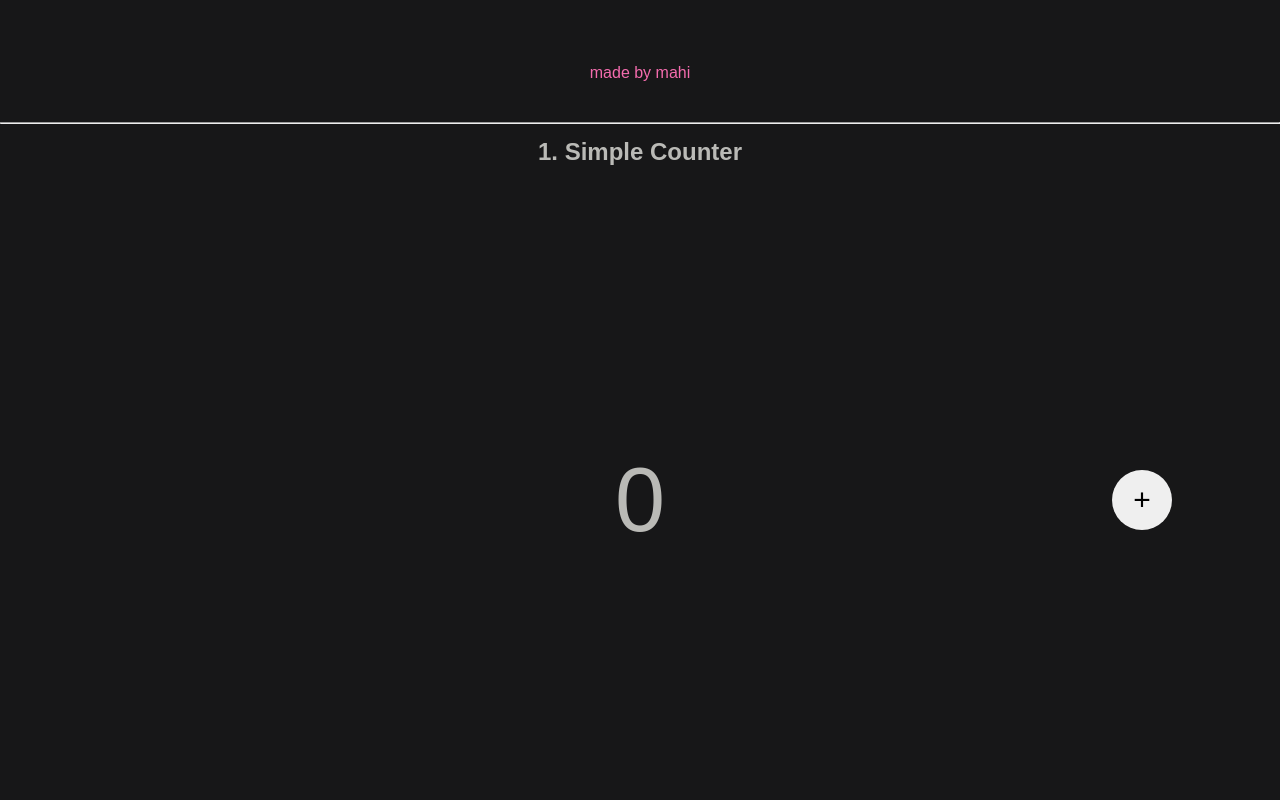
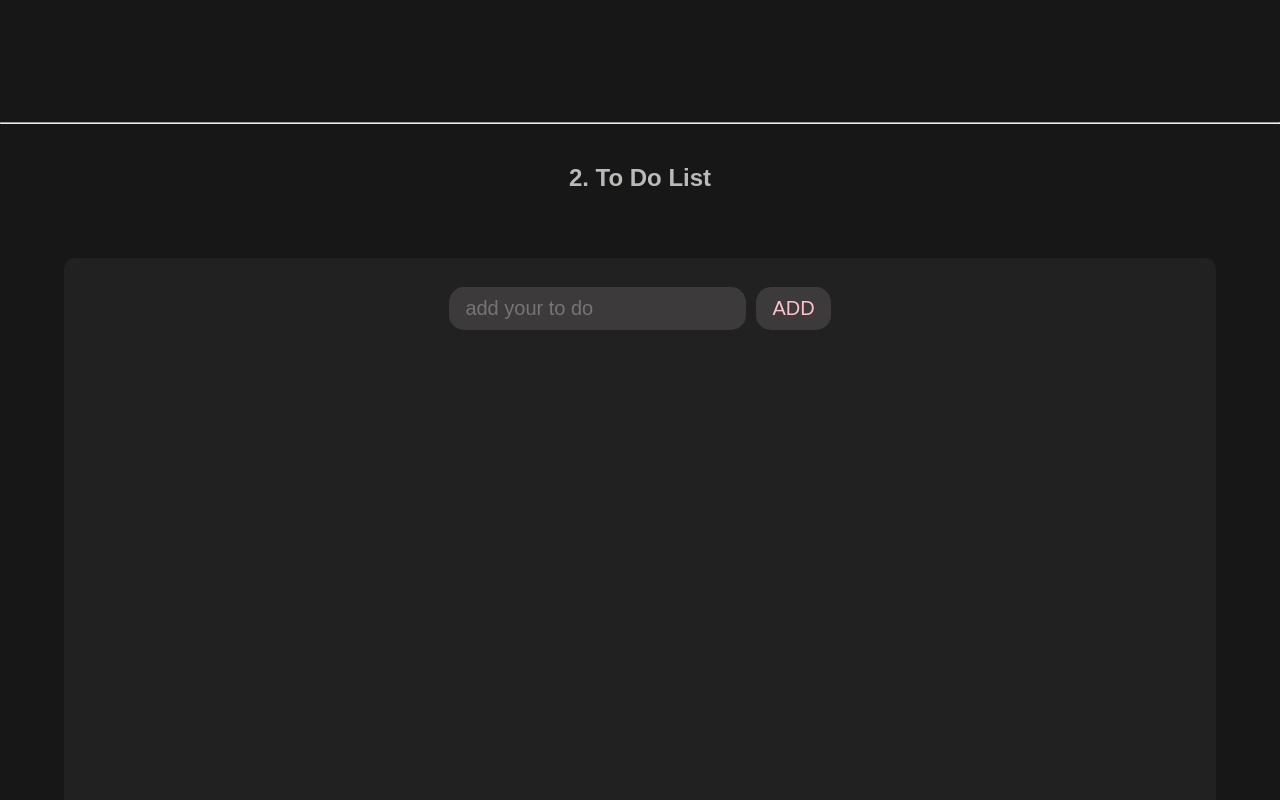
Before and after one commit to khbmh/reactMonster, a React (Vite) app in the folder bgnProjects/: page / in a window 1280 px wide. Shown: the part 1480-2280 px from the top of the page. Built offline with nearby package versions, Linux system fonts and the light colour scheme.

Commit message:
bgn pro 2 done

```diff
--- a/bgnProjects/src/App.jsx
+++ b/bgnProjects/src/App.jsx
@@ -13,13 +13,11 @@ import Nine from './p9/Nine';
 const App = () => {
   return (
     <div id="home">
-      <Two />
-      <hr />
       <Hero />
       <hr />
       <One />
-      {/* <hr />
-      <Two /> */}
+      <hr />
+      <Two />
       <hr />
       <ScrollTop />
       <Three />
--- a/bgnProjects/src/p1/One.jsx
+++ b/bgnProjects/src/p1/One.jsx
@@ -7,7 +7,7 @@ const One = () => {
     <div id="one">
       <section>
         <h1>1. Simple Counter</h1>
-        <div className="container">
+        <div className="container-1">
           <button
             className={`${count < 1 && 'hidden'}`}
             onClick={() => {
--- a/bgnProjects/src/p1/one.css
+++ b/bgnProjects/src/p1/one.css
@@ -1,4 +1,4 @@
-.container {
+.container-1 {
   height: 80vh;
   width: 100%;
   display: flex;
@@ -6,21 +6,23 @@
   justify-content: space-around;
 }
 
-p {
+.container-1 p {
   font-size: 90px;
   width: 40vw;
   text-align: center;
+  border: none;
 }
 
-button {
+.container-1 button {
   padding: 30px;
   border: none;
   border-radius: 44px;
   cursor: pointer;
   position: relative;
+  background-color: #604c59;
 }
 
-span {
+.container-1 span {
   font-weight: 500;
   position: absolute;
   font-size: 30px;
@@ -29,6 +31,6 @@ span {
   transform: translate(-50%, -50%);
 }
 
-.hidden {
+.container-1 .hidden {
   visibility: hidden;
 }
--- a/bgnProjects/src/p2/Two.jsx
+++ b/bgnProjects/src/p2/Two.jsx
@@ -1,10 +1,52 @@
-import React from 'react';
+import { useState } from 'react';
+import './two.css';
 
 const Two = () => {
+  const generateId = () => `${Date.now()}`;
+  const [list, setList] = useState([]);
+  const [item, setItem] = useState('');
+  const task = { task: item, id: generateId() };
+  const handleAdd = () => {
+    setList((list) => [...list, task]);
+    setItem('');
+  };
+
+  const handleRemove = (id) => {
+    setList((list) => list.filter((l) => l.id !== id));
+  };
+
   return (
     <div id="two">
-      <section>
-        <h1>Two</h1>
+      <section className="section-2">
+        <h1>2. To Do List</h1>
+        <div className="container">
+          <div className="input">
+            <input
+              onChange={(e) => {
+                setItem(e.target.value);
+              }}
+              onKeyDown={(e) => {
+                if (e.key === 'Enter') handleAdd();
+              }}
+              value={item}
+              type="text"
+              placeholder="add your to do"
+            />
+            <button onClick={handleAdd}>ADD</button>
+          </div>
+          <div className="list">
+            {list.map((t, idx) => (
+              <p key={t.id}>
+                <span>{idx + 1}.</span>
+                <span>{t.task}</span>
+                <span className="remove" onClick={() => handleRemove(t.id)}>
+                  ✕
+                </span>
+              </p>
+            ))}
+            {!!item.trim() && <p className="yellow">{item} </p>}
+          </div>
+        </div>
       </section>
     </div>
   );
--- /dev/null
+++ b/bgnProjects/src/p2/two.css
@@ -0,0 +1,83 @@
+.section-2 {
+  display: flex;
+  flex-direction: column;
+  align-items: center;
+  justify-content: space-around;
+}
+
+.section-2 .container {
+  height: 70vh;
+  width: 90%;
+  display: flex;
+  flex-direction: column;
+  align-items: center;
+  justify-content: space-around;
+  background: #212121;
+  border-radius: 10px;
+  margin-bottom: 10vh;
+}
+
+.section-2 .input {
+  display: flex;
+  align-items: center;
+  width: 80vw;
+  gap: 10px;
+  justify-content: center;
+}
+
+.section-2 input,
+.section-2 input:active,
+.section-2 input:focus,
+.section-2 button {
+  padding: 10px 16px;
+  font-size: 20px;
+  border-radius: 15px;
+  border: none;
+  outline: none;
+  /*important to know*/
+  max-width: 60vw;
+  background-color: #3c3a3a;
+  color: pink;
+  /* box-shadow: none; */
+}
+
+.section-2 .list {
+  width: 80vw;
+  height: 50vh;
+  display: flex;
+  flex-direction: column;
+  align-items: center;
+  justify-content: baseline;
+  overflow: auto;
+  scrollbar-width: none;
+}
+
+.section-2 p {
+  font-size: 18px;
+  background-color: #32594d;
+  margin-top: 6px;
+  padding: 5px 8px;
+  width: 80vw;
+  max-width: 500px;
+  border-bottom: 2px solid #345105;
+  position: relative;
+  text-align: center;
+  display: flex;
+  align-items: center;
+  justify-content: space-between;
+}
+
+.section-2 .remove {
+  right: 5px;
+  left: auto;
+  background: #b33f3f;
+  font-size: 13px;
+  padding: 4px 8px;
+  border-radius: 22px;
+  cursor: pointer;
+}
+
+.section-2 .yellow {
+  background-color: rgb(98, 98, 29);
+  border-bottom: 2px solid #146c40;
+}
```
